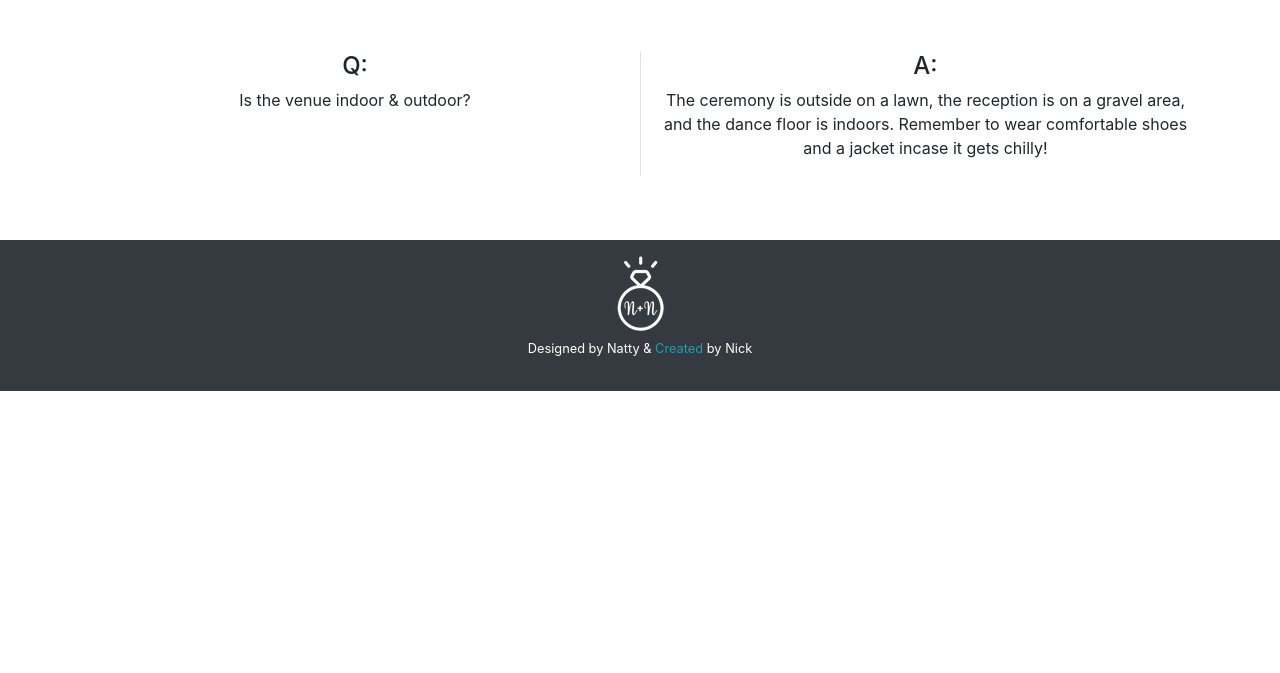
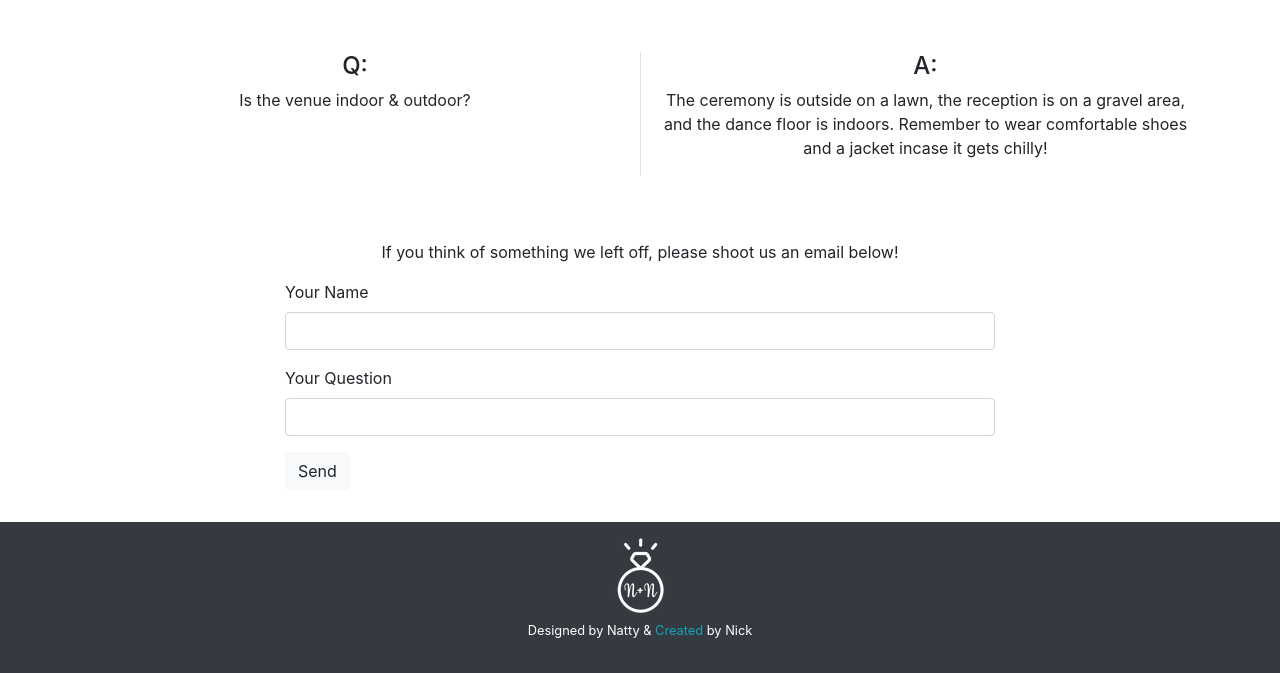
Before and after one commit to nickbap/BoatParty, a Flask app: page /faq in a window 1280 px wide. Shown: the part 1438-2111 px from the top of the page. Before the commit the page ends 1829 px from the top, so only its background shows below. Run offline with Flask 2, Linux system fonts and the light colour scheme; some libraries are stand-ins or nearby versions.

Commit message:
Added form for questions with email support on FAQ page

```diff
--- a/boatparty/forms.py
+++ b/boatparty/forms.py
@@ -15,3 +15,9 @@ class GuestBookForm(FlaskForm):
         if name:
             raise ValidationError(
                 "Looks like you've left us a note already! Let's save some space for others!")
+
+
+class FAQForm(FlaskForm):
+    name = StringField('Your Name', validators=[DataRequired()])
+    question = StringField('Your Question', validators=[DataRequired()])
+    send = SubmitField('Send')
--- a/boatparty/routes.py
+++ b/boatparty/routes.py
@@ -1,9 +1,9 @@
 from flask import render_template, url_for, redirect, flash, Blueprint, current_app
 from flask_mail import Message
 from boatparty import db
-from boatparty.forms import GuestBookForm
+from boatparty.forms import GuestBookForm, FAQForm
 from boatparty.models import GuestBookPost
-from boatparty.utils import convert_markdown_to_html, send_new_post_email, get_countdown_data, get_gallery_photos
+from boatparty.utils import convert_markdown_to_html, send_email_notication, get_countdown_data, get_gallery_photos
 
 import os
 
@@ -60,7 +60,7 @@ def guest_book():
         db.session.add(post)
         db.session.commit()
 
-        send_new_post_email(name, post_html)
+        send_email_notication(name, post_html, 'guest book post')
 
         flash('Thanks for leaving us a note!')
         return redirect(url_for('main.guest_book'))
@@ -74,11 +74,21 @@ def where_to_stay():
     return render_template('where-to-stay.html', title=title)
 
 
-@main.route('/faq')
+@main.route('/faq', methods=['GET', 'POST'])
 def faq():
     """FAQ View"""
     title = 'Frequently Asked Questions'
-    return render_template('faq.html', title=title)
+    form = FAQForm()
+
+    if form.validate_on_submit():
+        name = form.name.data
+        message = form.question.data
+
+        send_email_notication(name, message, 'question')
+
+        flash("Thanks for the note! We'll take a look and send you an update as soon as we can!")
+        return redirect(url_for('main.faq'))
+    return render_template('faq.html', title=title, form=form)
 
 
 @main.route('/base')
--- a/boatparty/templates/base.html
+++ b/boatparty/templates/base.html
@@ -64,7 +64,11 @@
         {% with messages = get_flashed_messages() %}
         {% if messages %}
         {% for message in messages %}
-        <div class="alert alert-info" role="alert">{{ message }}</div>
+        <div class="alert alert-info alert-dismissible" role="alert">{{ message }}
+            <button type="button" class="close" data-dismiss="alert" aria-label="Close">
+                <span aria-hidden="true">&times;</span>
+            </button>
+        </div>
         {% endfor %}
         {% endif %}
         {% endwith %}
--- a/boatparty/templates/email-notification.html
+++ b/boatparty/templates/email-notification.html
@@ -1,8 +1,8 @@
 <p>Hey Nick and Natalie,</p>
-<p><b><i>{{ name }}</i></b> just left you a new Guest Book message:</p>
+<p><b><i>{{ name }}</i></b> just left you a new {{ notification_type }}:</p>
 <hr>
 <div>
-    {{ post | safe }}
+    {{ message | safe }}
 </div>
 <hr>
 <p>Thanks,</p>
--- a/boatparty/templates/faq.html
+++ b/boatparty/templates/faq.html
@@ -63,7 +63,8 @@
     </div>
     <div class="col-sm-6 text-center border-left">
         <h4>A:</h4>
-        <p>Yes! Please check out our <a class="text-info" href="{{ url_for('main.where_to_stay') }}">Where to Stay</a> page.
+        <p>Yes! Please check out our <a class="text-info" href="{{ url_for('main.where_to_stay') }}">Where to Stay</a>
+            page.
         </p>
     </div>
 </div>
@@ -89,4 +90,28 @@
             wear comfortable shoes and a jacket incase it gets chilly!</p>
     </div>
 </div>
+<div class="container-fluid mt-3">
+    <div class="row d-flex justify-content-center">
+        <div class="col-lg-8 col-md-10 col-sm-8">
+            <div class="text-center">
+                <p>If you think of something we left off, please shoot us an email below!</p>
+            </div>
+
+            <form method="POST" action="{{ url_for('main.faq')}}">
+                {{ form.hidden_tag() }}
+                <fieldset class="form-group">
+                    <div class="form-group">
+                        {{ form.name.label(class="form-control-label") }}
+                        {{ form.name(class="form-control form-control-md") }}
+                    </div>
+                    <div class="form-group">
+                        {{ form.question.label(class="form-control-label") }}
+                        {{ form.question(class="form-control form-control-md") }}
+                    </div>
+                    {{ form.send(class="btn btn-light") }}
+                </fieldset>
+            </form>
+        </div>
+    </div>
+</div>
 {% endblock %}
```
Also changed, not shown: boatparty/utils.py (+11 -4 lines).
